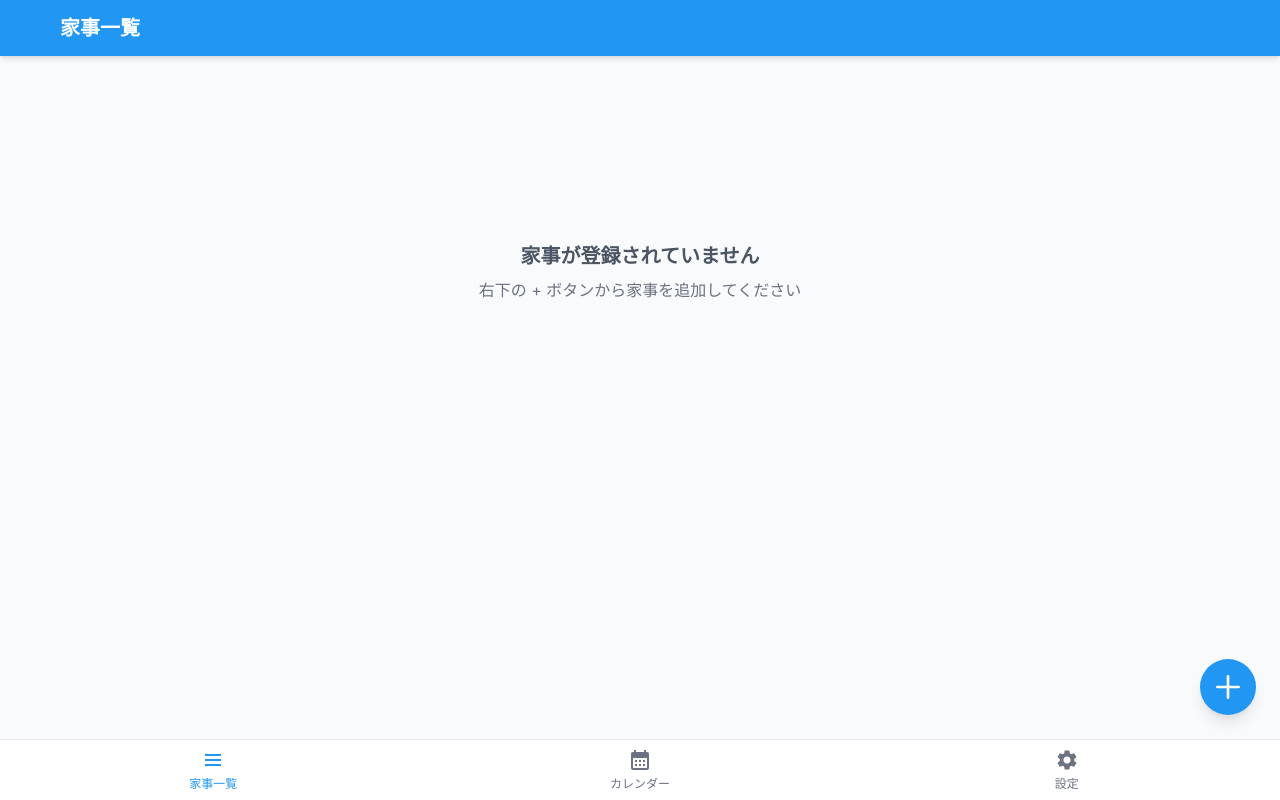
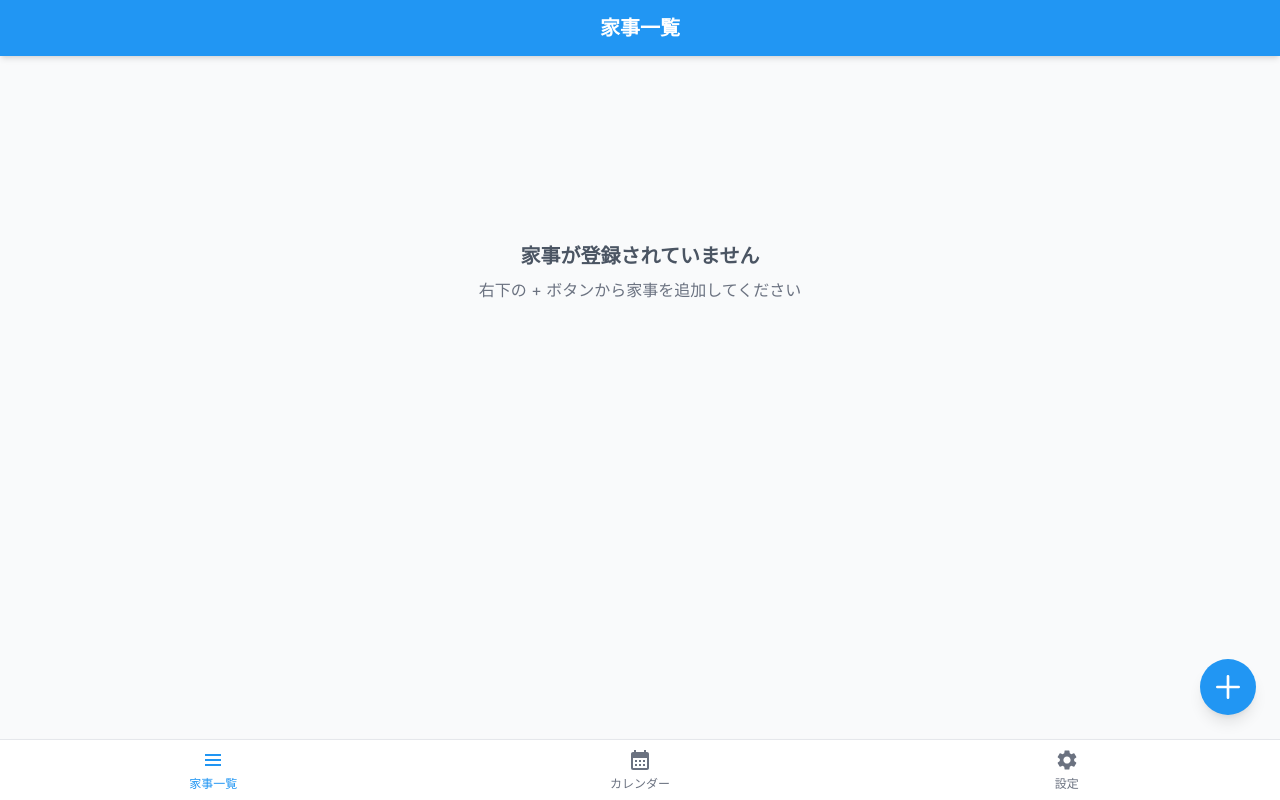
Before and after one commit to kinobon/chore-app, a React (Vite) app: page / in a window 1280 px wide. Built offline with nearby package versions, Linux system fonts and the light colour scheme.

Commit message:
feat: ヘッダータイトルを中央寄せに変更

```diff
--- a/src/components/ui/AppBar.tsx
+++ b/src/components/ui/AppBar.tsx
@@ -14,7 +14,8 @@ export const AppBar: React.FC<AppBarProps> = ({
   return (
     <header className="bg-primary text-white shadow-md sticky top-0 z-40">
       <div className="flex items-center h-14 px-4">
-        <div className="mr-3 w-8 flex items-center justify-center">
+        {/* 左側: 戻るボタンまたはスペーサー */}
+        <div className="w-8 flex items-center justify-center">
           {leftIcon && (
             <button
               onClick={onLeftClick}
@@ -24,7 +25,12 @@ export const AppBar: React.FC<AppBarProps> = ({
             </button>
           )}
         </div>
-        <h1 className="text-xl font-semibold flex-1">{title}</h1>
+
+        {/* 中央: タイトル */}
+        <h1 className="text-xl font-semibold flex-1 text-center">{title}</h1>
+
+        {/* 右側: バランス用スペーサー */}
+        <div className="w-8"></div>
       </div>
     </header>
   );
```
